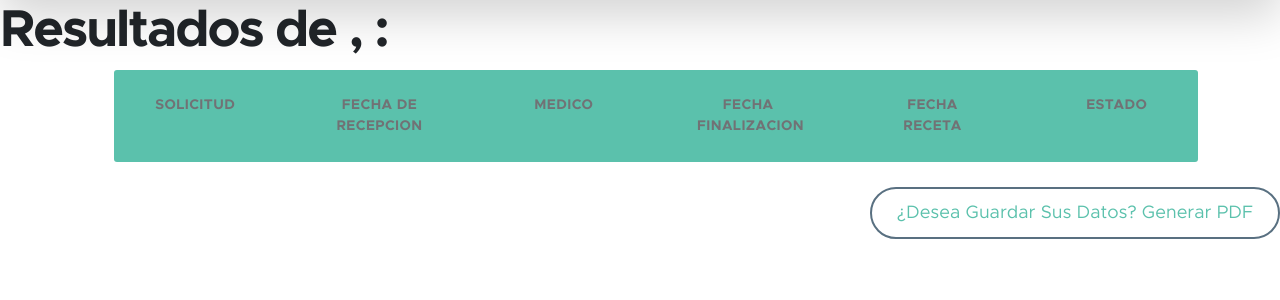
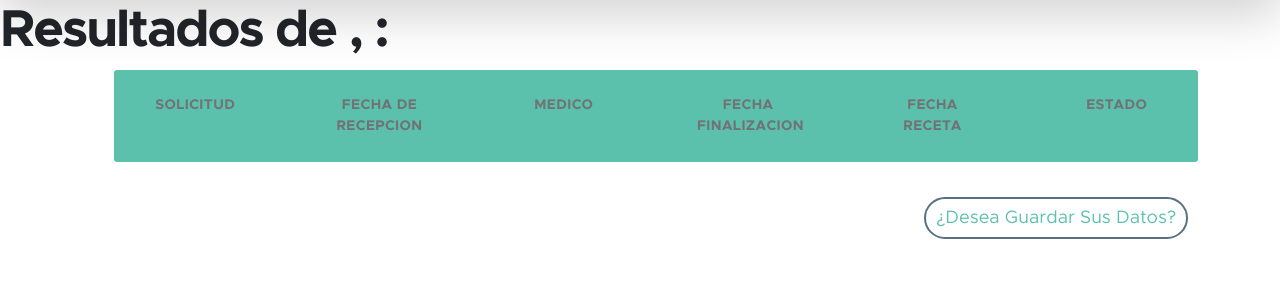
Before and after one commit to MateMar04/Biomedica, a Django app: page /resultado/ in a window 1280 px wide. Shown: the part 136-436 px from the top of the page. Run offline with Django 4.2, Linux system fonts and the light colour scheme; some libraries are stand-ins or nearby versions.

Commit message:
added button to resultado

```diff
--- a/conf/confApp/static/css/templatemo-kind-heart-charity.css
+++ b/conf/confApp/static/css/templatemo-kind-heart-charity.css
@@ -322,7 +322,9 @@ strong {
 }
 
 .aligned-right-btn {
+    float: bottom;
     float: right;
+    padding: 10px;
 }
 
 .navbar-expand-lg .navbar-nav .nav-link.custom-btn {
--- a/conf/templates/resultado.html
+++ b/conf/templates/resultado.html
@@ -68,9 +68,10 @@
         </div>
 
     {% endfor %}
+    <div class="aligned-right-btn" >
+    <button class="nav-link custom-btn custom-border-btn btn inactive aligned-right-btn " >¿Desea Guardar Sus Datos?</button>
+    </div>
 </div>
-<div class="">
-    <button action="" class="nav-link custom-btn custom-border-btn btn inactive aligned-right-btn " >¿Desea Guardar Sus Datos? Generar PDF</button>
-</div>
+
 </body>
 </html>
```
